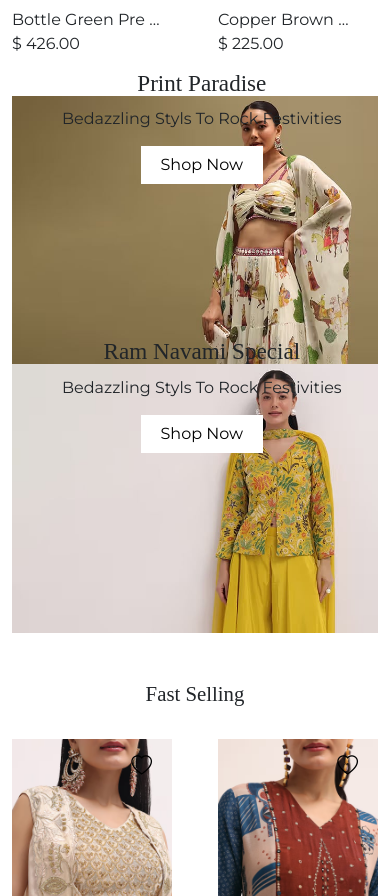
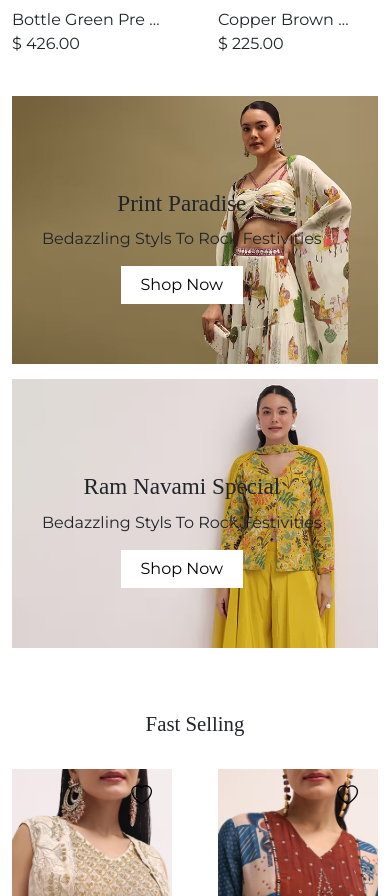
Before and after one commit to diggajbaral/Patukey.com, a React (Vite) app: page / in a window 390 px wide. Shown: the part 2619-3515 px from the top of the page. Built offline with nearby package versions, Linux system fonts and the light colour scheme; a web font is replaced by a local one.

Commit message:
Initial Change

```diff
--- a/src/SCSS/style.scss
+++ b/src/SCSS/style.scss
@@ -465,6 +465,15 @@
             margin-top: 25px;
         }
     }
+
+    .TrendingStyle-Banner {
+        .row {
+            .col-lg-6 {
+                margin-bottom: 15px;
+            }
+        }
+    }
+
 }
 
 @media (max-width : 767px) {
@@ -476,6 +485,21 @@
         .Categories {
             figure {
                 width: 15em;
+            }
+        }
+    }
+
+    .TrendingStyle-Banner {
+        .row {
+            .col-lg-6 {
+                margin-bottom: 15px;
+
+                figure {
+                    figcaption {
+                        bottom: 100px;
+                        left: 30px;
+                    }
+                }
             }
         }
     }
@@ -525,13 +549,28 @@
             }
         }
     }
+
+    .TrendingStyle-Banner {
+        .row {
+            .col-lg-6 {
+                margin-bottom: 15px;
+
+                figure {
+                    figcaption {
+                        bottom: 60px;
+                        left: 30px;
+                    }
+                }
+            }
+        }
+    }
 }
 
 @media (max-width : 380px) {
     .ContactRow {
         figure {
             figcaption {
-                bottom: 30px;
+                bottom: 35px;
             }
         }
     }
```
